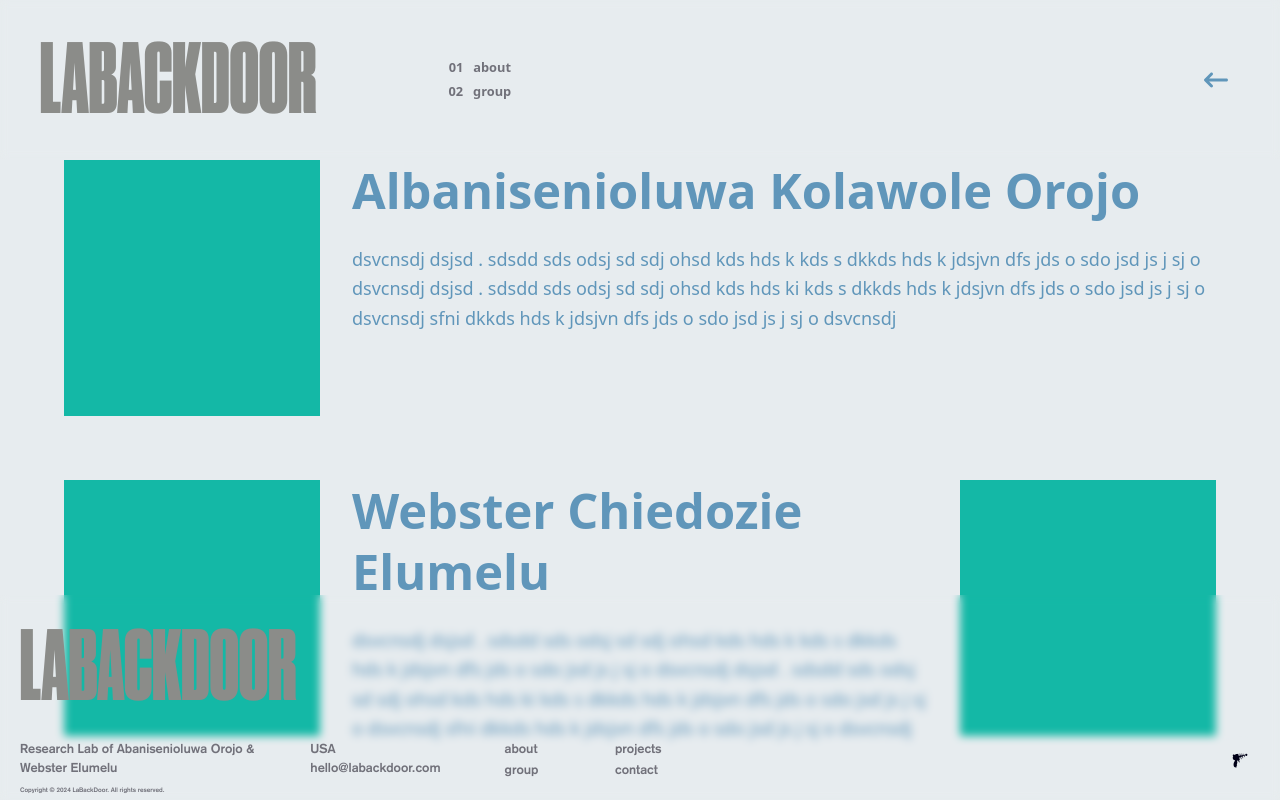
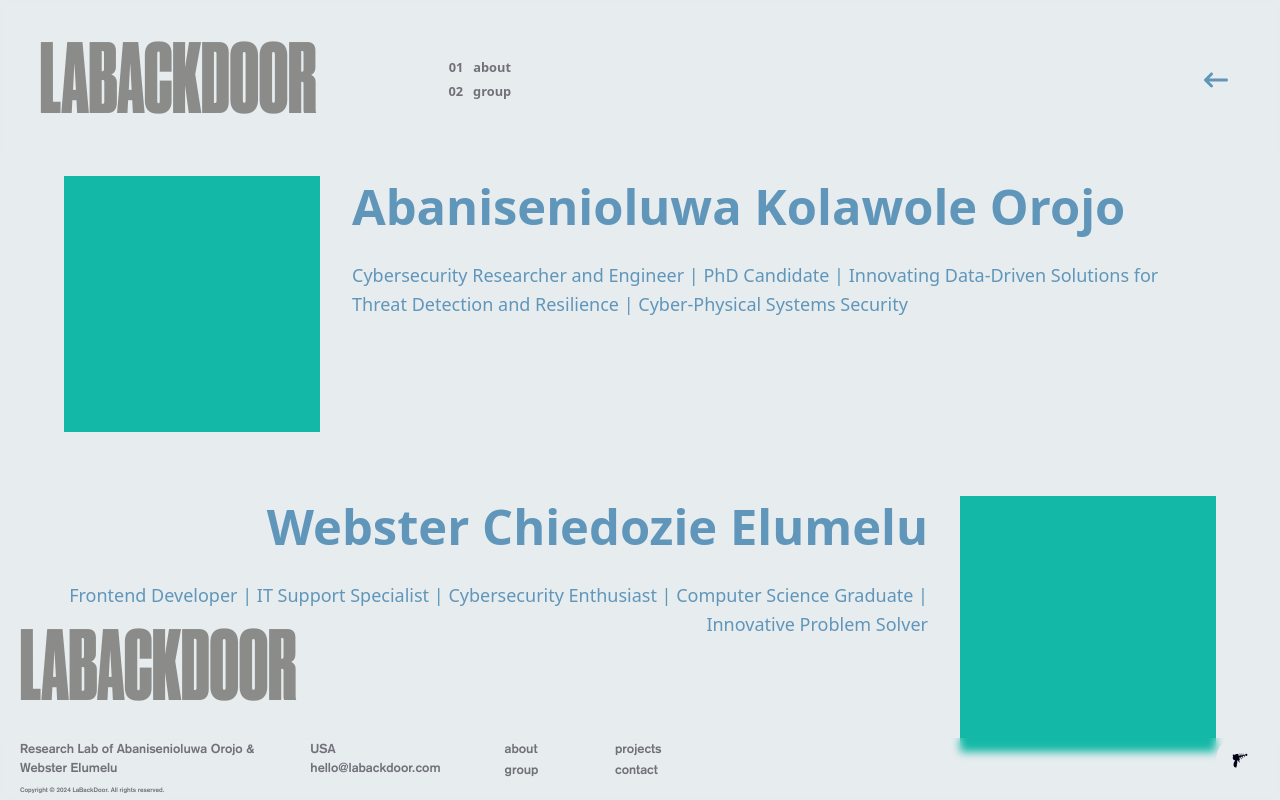
Before and after one commit to LaBackDoor/labackdoor, a React (Vite) app: page /Group in a window 1280 px wide. Shown: the top 800 px of the page. Built offline with nearby package versions, Linux system fonts and the light colour scheme.

Commit message:
group page barebones done footer and navigation blur

```diff
--- a/src/components/Footer.tsx
+++ b/src/components/Footer.tsx
@@ -11,6 +11,7 @@ const Footer: React.FC<IFooter> = ({
     className = ''
 }) => {
     const { layout } = useLayout();
+    let currentYear = new Date().getFullYear()
 
     const getFooterTextStyles = () => {
         switch (layout) {
@@ -29,7 +30,7 @@ const Footer: React.FC<IFooter> = ({
         <div className={`fixed bottom-0 bg-inherit font-akzidenz left-0 w-full pb-1 z-30 transition-opacity duration-300 opacity-0 group-hover:opacity-100 ${className}`}>
             <div className="flex flex-row justify-between mx-5">
                 <footer className={clsx("font-thin text-xxs", getFooterTextStyles())}>
-                    Copyright © 2024 LaBackDoor. All rights reserved.
+                    Copyright © {currentYear} LaBackDoor. All rights reserved.
                 </footer>
             </div>
         </div>
--- a/src/components/Nav/Navbar.tsx
+++ b/src/components/Nav/Navbar.tsx
@@ -2,7 +2,7 @@ import { clsx } from "clsx";
 import { useState } from "react";
 import { Link, useLocation, useMatch, useResolvedPath } from "react-router-dom";
 
-import { CONTACT_PAGE, GROUP_PAGE } from "../../resources/paths";
+import { CONTACT_PAGE, GROUP_PAGE, PROJECTS_PAGE } from "../../resources/paths";
 import { MenuIcon, BackIcon } from "../../resources/icons";
 import { useLayout } from "../../hooks/useLayout";
 import { AboutOverlay } from "../../pages/About";
@@ -50,6 +50,7 @@ const Navbar: React.FC<INavbar> = ({
     const location = useLocation();
     const [isOpen, setIsOpen] = useState(false);
     const isGroupPage = location.pathname === '/group';
+    const isProjectsPage = location.pathname === '/projects';
     const [isAboutOpen, setIsAboutOpen] = useState(false);
 
     const toggleMenu = () => {
@@ -98,6 +99,34 @@ const Navbar: React.FC<INavbar> = ({
         document.body.classList.toggle('overflow-hidden');
     };
 
+    const renderProjectsPageNav = () => (
+        <div className={`hidden md:flex items-start justify-start gap-12 mx-5 mt-0.5 text-sm ${getNavTextStyles()}`}>
+            <div className="flex flex-col">
+                <p className="font-extralight">
+                    Research Lab of <span className="font-bold">
+                        <a href="https://www.linkedin.com/in/abaniseorojo/">Abanisenioluwa Orojo</a>
+                    </span> & <br />
+                    <span className="font-bold">
+                        <a href="https://www.linkedin.com/in/webster-elumelu/">Webster Elumelu</a>
+                    </span>
+                </p>
+            </div>
+
+            <div className="flex flex-col ml-2">
+                <span>USA</span>
+                <span>
+                    <a href="mailto:hello@labackdoor.com">hello@labackdoor.com</a>
+                </span>
+            </div>
+
+            <div className="flex items-center ml-4">
+                <Link to="/group" className="hover:opacity-80">
+                    group
+                </Link>
+            </div>
+        </div>
+    )
+
     const renderGroupPageNav = () => (
         <div className={`hidden md:flex items-start justify-start gap-12 mx-5 mt-0.5 text-sm ${getNavTextStyles()}`}>
             <div className="flex flex-col">
@@ -128,10 +157,14 @@ const Navbar: React.FC<INavbar> = ({
 
     const renderDefaultNav = () => (
         <>
-            <div className="font-drukcond">
+            {/* Logo section without blur */}
+            <div className="font-drukcond z-50">
                 <Logo />
             </div>
-            <div className={`hidden backdrop-blur-sm md:flex items-start justify-start gap-12 mx-5 mt-0.5 text-sm font-extralight ${getNavTextStyles()}`}>
+
+            {/* Navigation and footer section with unified blur */}
+            <div className="backdrop-blur-sm">
+                <div className={`hidden md:flex items-start justify-start gap-12 mx-5 mt-0.5 text-sm font-extralight ${getNavTextStyles()}`}>
                     <div className="flex flex-col">
                         <p>
                             Research Lab of <span className="font-bold">
@@ -152,9 +185,15 @@ const Navbar: React.FC<INavbar> = ({
 
                     <div className="grid grid-cols-2 font-bold gap-x-16 gap-y-0.5 ml-4">
                         <CustomLink onClick={() => handleNavItemClick(toggleAbout)}>about</CustomLink>
-                    <CustomLink to="/Projects">projects</CustomLink>
+                        <CustomLink to={PROJECTS_PAGE}>projects</CustomLink>
                         <CustomLink to={GROUP_PAGE}>group</CustomLink>
                         <CustomLink to="/Contact">contact</CustomLink>
+                    </div>
+                </div>
+
+                {/* Footer integrated into the same blur container */}
+                <div className="mt-5">
+                    <Footer />
                 </div>
             </div>
 
@@ -186,14 +225,14 @@ const Navbar: React.FC<INavbar> = ({
         </>
     );
 
+    // Main return statement needs to be updated as well
     return (
         <>
-            <nav className={`fixed backdrop-blur-sm font-akzidenz bottom-0 left-0 z-40 w-full bg-transparent ${className}`}>
+            <nav className={`fixed font-akzidenz bottom-0 left-0 z-40 w-full bg-transparent bg-opacity-30 ${className}`}>
                 <div className="flex flex-col w-full">
-                    {isGroupPage ? renderGroupPageNav() : renderDefaultNav()}
-                </div>
-                <div className="mt-5">
-                    <Footer />
+                    {isGroupPage ? renderGroupPageNav()
+                        : isProjectsPage ? renderProjectsPageNav()
+                            : renderDefaultNav()}
                 </div>
             </nav>
 
--- a/src/components/Nav/Navbar2.tsx
+++ b/src/components/Nav/Navbar2.tsx
@@ -46,6 +46,12 @@ export const Navbar2: React.FC<INavbar2> = ({
                     02 &nbsp; group
                 </span>
             );
+        } else if (currentPath === PROJECTS_PAGE) {
+            return (
+                <span className="hover:opacity-80 font-bold">
+                    02 &nbsp; projects
+                </span>
+            )
         }
 
         return (
--- a/src/components/ProjectLinks.tsx
+++ b/src/components/ProjectLinks.tsx
@@ -7,19 +7,24 @@ const ProjectLinks = () => {
 
   const projects = [
     {
-      name: "AW-TRBAC",
-      year: "2024",
-      link: "https://itrust.sutd.edu.sg/first-international-conference-on-the-design-of-cyber-secure-water-plants-dcs-water24/programme-dcs-water24/",
-    },
-    {
       name: "MRNNs",
       year: "2024",
       link: MRNS_PAGE,
     },
     {
-      name: "Crowd\nsourcing",
+      name: "BYTE TRAICE",
+      year: "2025",
+      link: "https://github.com/LaBackDoor/TrAice",
+    },
+    {
+      name: "Crowd sourcing",
       year: "2024",
       link: "https://asonam.cpsc.ucalgary.ca/2024/AcceptedPapers.php",
+    },
+    {
+      name: "AW-TRBAC",
+      year: "2024",
+      link: "https://itrust.sutd.edu.sg/first-international-conference-on-the-design-of-cyber-secure-water-plants-dcs-water24/programme-dcs-water24/",
     },
     {
       name: "PANACEA",
@@ -33,11 +38,6 @@ const ProjectLinks = () => {
     },
     {
       name: "MALWARE BEHAVIOR",
-      year: "2025",
-      link: "https://github.com/LaBackDoor",
-    },
-    {
-      name: "TRAICE",
       year: "2025",
       link: "https://github.com/LaBackDoor",
     },
@@ -59,11 +59,10 @@ const ProjectLinks = () => {
               target="_blank"
               rel="noopener noreferrer"
               className={`relative group project-link inline-block text-[2vw] leading-[0.9] font-black uppercase tracking-tighter transition-transform duration-[1500ms] ease-out font-druk
-                                ${
-                                  hoveredIndex === index
-                                    ? "translate-x-[10%]"
-                                    : "translate-x-0"
-                                }`}
+                                ${hoveredIndex === index
+                  ? "translate-x-[10%]"
+                  : "translate-x-0"
+                }`}
               data-info={project.year}
             >
               <span className="relative">
--- a/src/pages/Group.tsx
+++ b/src/pages/Group.tsx
@@ -4,12 +4,12 @@ function Group() {
 
     const researchers = [
         {
-            name: "Albanisenioluwa Kolawole Orojo",
-            description: "dsvcnsdj dsjsd . sdsdd sds odsj sd sdj ohsd kds hds k kds s dkkds hds k jdsjvn dfs jds o sdo jsd js j sj o dsvcnsdj dsjsd . sdsdd sds odsj sd sdj ohsd kds hds ki kds s dkkds hds k jdsjvn dfs jds o sdo jsd js j sj o dsvcnsdj sfni dkkds hds k jdsjvn dfs jds o sdo jsd js j sj o dsvcnsdj",
+            name: "Abanisenioluwa Kolawole Orojo",
+            description: "Cybersecurity Researcher and Engineer | PhD Candidate | Innovating Data-Driven Solutions for Threat Detection and Resilience | Cyber-Physical Systems Security",
         },
         {
             name: "Webster Chiedozie Elumelu",
-            description: "dsvcnsdj dsjsd . sdsdd sds odsj sd sdj ohsd kds hds k kds s dkkds hds k jdsjvn dfs jds o sdo jsd js j sj o dsvcnsdj dsjsd . sdsdd sds odsj sd sdj ohsd kds hds ki kds s dkkds hds k jdsjvn dfs jds o sdo jsd js j sj o dsvcnsdj sfni dkkds hds k jdsjvn dfs jds o sdo jsd js j sj o dsvcnsdj",
+            description: "Frontend Developer | IT Support Specialist | Cybersecurity Enthusiast | Computer Science Graduate | Innovative Problem Solver",
         },
     ];
 
@@ -30,18 +30,23 @@ function Group() {
 
     return (
         <>
-            <div className="min-h-screen mt-24 flex flex-col">
+            <div className="min-h-screen mt-28 flex flex-col">
                 <Navbar2 />
+
                 {/* Main content with top margin for separation */}
                 <div className="flex-1 p-8 mt-8">
                     <div className="max-w-6xl mx-auto">
                         {/* Researchers Section */}
                         <div className="space-y-16 mb-16">
                             {researchers.map((researcher, index) => (
-                            <div key={index} className="flex items-start gap-8">
-                                {/* Image placeholder - adjust size as needed */}
-                                <div className="w-64 h-64 bg-teal-500 flex-shrink-0"></div>
-                                <div className="flex-1">
+                                <div
+                                    key={index}
+                                    className={`flex ${index % 2 === 0 ? 'items-start' : 'items-start'} gap-8`}
+                                >
+                                    {index % 2 === 0 ? (
+                                        <>
+                                            <div className="w-64 h-64 bg-teal-500 flex-shrink-0" />
+                                            <div className="flex-1 text-left">
                                                 <h1 className="text-5xl font-black mb-6 leading-tight">
                                                     {researcher.name}
                                                 </h1>
@@ -49,9 +54,19 @@ function Group() {
                                                     {researcher.description}
                                                 </p>
                                             </div>
-                                {/* Add right image for Webster's section */}
-                                {index === 1 && (
-                                    <div className="w-64 h-64 bg-teal-500 flex-shrink-0"></div>
+                                        </>
+                                    ) : (
+                                        <>
+                                            <div className="flex-1 text-right">
+                                                <h1 className="text-5xl font-black mb-6 leading-tight">
+                                                    {researcher.name}
+                                                </h1>
+                                                <p className="text-lg leading-relaxed">
+                                                    {researcher.description}
+                                                </p>
+                                            </div>
+                                            <div className="w-64 h-64 bg-teal-500 flex-shrink-0" />
+                                        </>
                                     )}
                                 </div>
                             ))}
```
Lines whose indentation alone changed are shown as unchanged.
